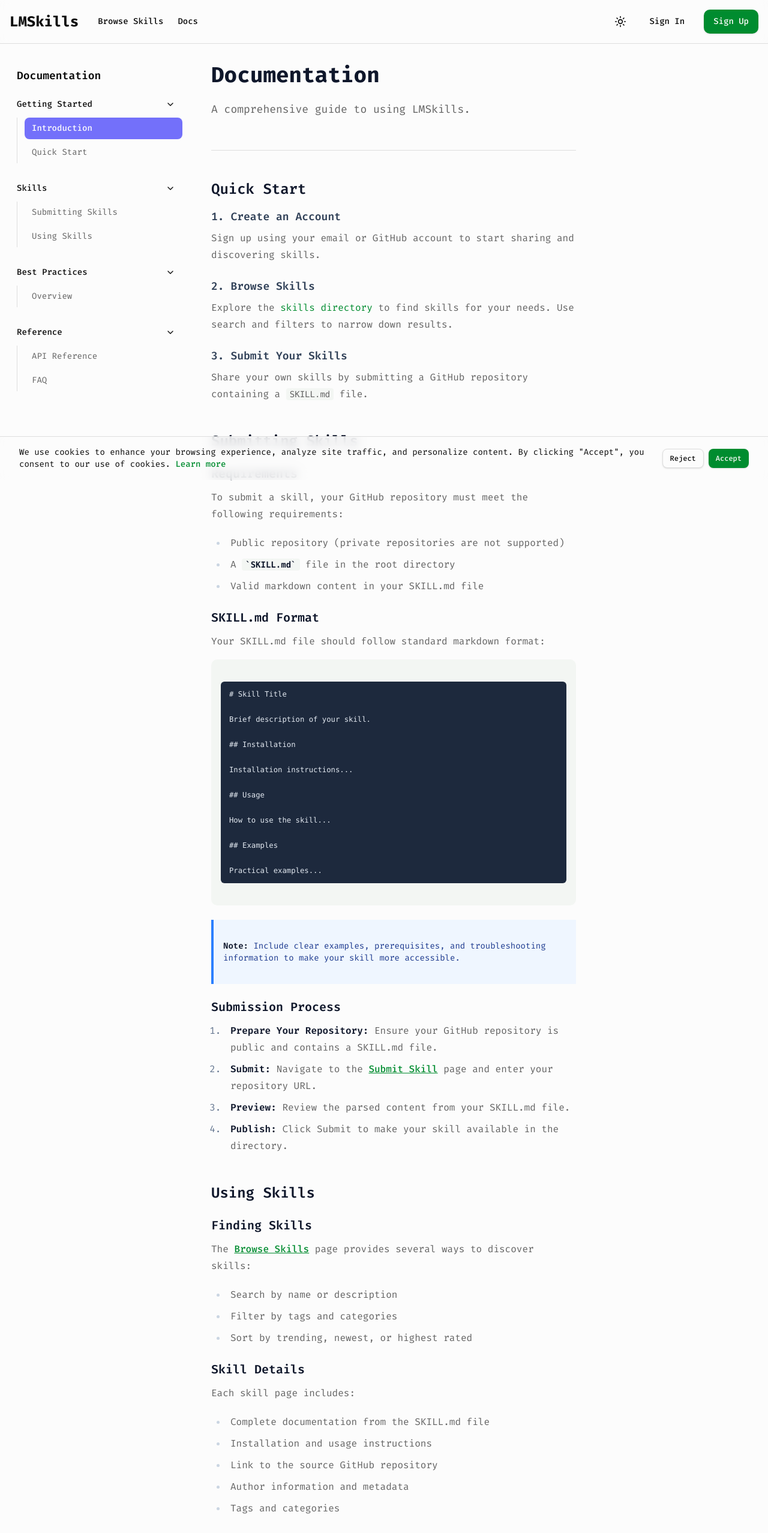
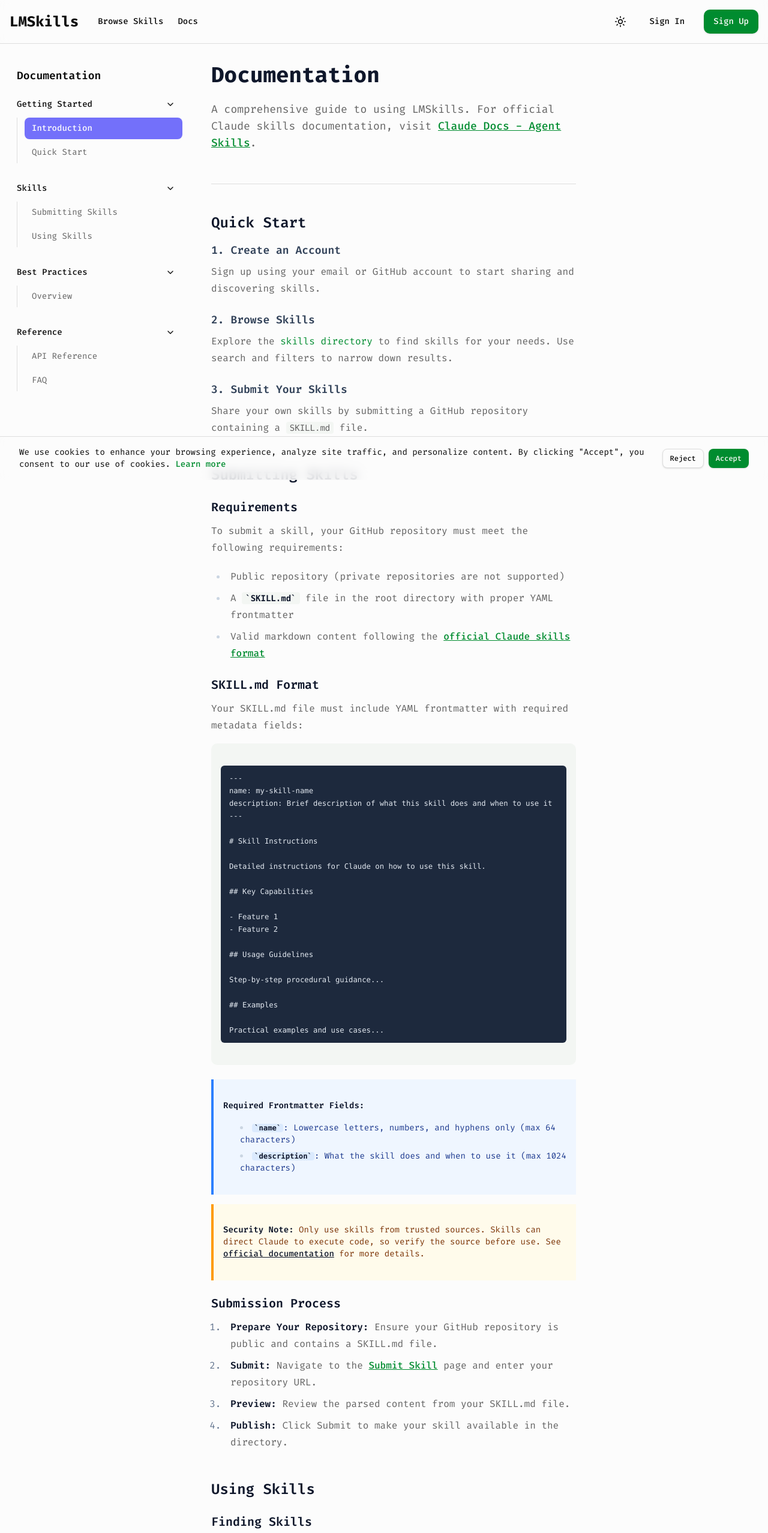
Before and after one commit to flinstonedev/lmskills, a Next.js app: page /docs in a window 1280 px wide. Shown: the top 2555 px of the page at 60% size. Built offline with nearby package versions, Linux system fonts and the light colour scheme; no server answers.

Commit message:
fix claude skills information for correctness

```diff
--- a/src/app/docs/page.tsx
+++ b/src/app/docs/page.tsx
@@ -7,7 +7,15 @@
         <div className="mb-12 pb-8 border-b">
           <h1 className="text-4xl font-bold mb-3">Documentation</h1>
           <p className="text-lg text-muted-foreground">
-            A comprehensive guide to using LMSkills.
+            A comprehensive guide to using LMSkills. For official Claude skills documentation, visit{" "}
+            <a
+              href="https://docs.claude.com/en/docs/agents-and-tools/agent-skills/overview"
+              target="_blank"
+              rel="noopener noreferrer"
+              className="text-primary hover:underline"
+            >
+              Claude Docs - Agent Skills
+            </a>.
           </p>
         </div>
 
@@ -50,38 +58,72 @@
 
           <ul className="space-y-2 text-muted-foreground mb-6">
             <li>Public repository (private repositories are not supported)</li>
-            <li>A <code className="bg-muted px-1.5 py-0.5 rounded text-sm">SKILL.md</code> file in the root directory</li>
-            <li>Valid markdown content in your SKILL.md file</li>
+            <li>A <code className="bg-muted px-1.5 py-0.5 rounded text-sm">SKILL.md</code> file in the root directory with proper YAML frontmatter</li>
+            <li>Valid markdown content following the{" "}
+              <a
+                href="https://docs.claude.com/en/docs/agents-and-tools/agent-skills/overview"
+                target="_blank"
+                rel="noopener noreferrer"
+                className="text-primary hover:underline"
+              >
+                official Claude skills format
+              </a>
+            </li>
           </ul>
 
           <h3 className="text-xl font-semibold mb-3 mt-6">SKILL.md Format</h3>
           <p className="text-muted-foreground mb-4">
-            Your SKILL.md file should follow standard markdown format:
+            Your SKILL.md file must include YAML frontmatter with required metadata fields:
           </p>
 
           <div className="bg-muted p-4 rounded-lg font-mono text-sm mb-6">
             <pre className="whitespace-pre-wrap">
-{`# Skill Title
+{`---
+name: my-skill-name
+description: Brief description of what this skill does and when to use it
+---
 
-Brief description of your skill.
+# Skill Instructions
 
-## Installation
+Detailed instructions for Claude on how to use this skill.
 
-Installation instructions...
+## Key Capabilities
 
-## Usage
+- Feature 1
+- Feature 2
 
-How to use the skill...
+## Usage Guidelines
+
+Step-by-step procedural guidance...
 
 ## Examples
 
-Practical examples...`}
+Practical examples and use cases...`}
             </pre>
           </div>
 
-          <div className="bg-blue-50 dark:bg-blue-950/30 border-l-4 border-blue-500 p-4 mb-6">
-            <p className="text-sm text-blue-900 dark:text-blue-100">
-              <strong>Note:</strong> Include clear examples, prerequisites, and troubleshooting information to make your skill more accessible.
+          <div className="bg-blue-50 dark:bg-blue-950/30 border-l-4 border-blue-500 p-4 mb-4">
+            <p className="text-sm text-blue-900 dark:text-blue-100 mb-2">
+              <strong>Required Frontmatter Fields:</strong>
+            </p>
+            <ul className="text-sm text-blue-900 dark:text-blue-100 space-y-1 list-disc list-inside">
+              <li><code className="bg-blue-100 dark:bg-blue-900 px-1 rounded">name</code>: Lowercase letters, numbers, and hyphens only (max 64 characters)</li>
+              <li><code className="bg-blue-100 dark:bg-blue-900 px-1 rounded">description</code>: What the skill does and when to use it (max 1024 characters)</li>
+            </ul>
+          </div>
+
+          <div className="bg-amber-50 dark:bg-amber-950/30 border-l-4 border-amber-500 p-4 mb-6">
+            <p className="text-sm text-amber-900 dark:text-amber-100">
+              <strong>Security Note:</strong> Only use skills from trusted sources. Skills can direct Claude to execute code, so verify the source before use. See{" "}
+              <a
+                href="https://docs.claude.com/en/docs/agents-and-tools/agent-skills/overview"
+                target="_blank"
+                rel="noopener noreferrer"
+                className="underline hover:no-underline"
+              >
+                official documentation
+              </a>{" "}
+              for more details.
             </p>
           </div>
 
@@ -176,16 +218,29 @@
         <section className="mb-12">
           <h2 className="text-2xl font-semibold mb-4 scroll-mt-24" id="api-reference">API Reference</h2>
 
-          <h3 className="text-xl font-semibold mb-3 mt-6">SKILL.md Metadata</h3>
+          <h3 className="text-xl font-semibold mb-3 mt-6">SKILL.md Architecture</h3>
           <p className="text-muted-foreground mb-4">
-            LMSkills parses your SKILL.md file to extract metadata. While most content is freeform markdown, certain conventions are recognized:
+            Claude skills use a progressive disclosure architecture with three levels:
           </p>
 
           <ul className="space-y-2 text-muted-foreground mb-6">
-            <li><strong>Title:</strong> The first H1 heading is used as the skill title</li>
-            <li><strong>Description:</strong> The first paragraph after the title becomes the skill description</li>
-            <li><strong>Sections:</strong> H2 headings create navigable sections</li>
+            <li><strong>Level 1 (Metadata):</strong> YAML frontmatter always loads (~100 tokens), containing name and description</li>
+            <li><strong>Level 2 (Instructions):</strong> Main SKILL.md content loads when triggered (&lt;5k tokens)</li>
+            <li><strong>Level 3 (Resources):</strong> Additional files (scripts, templates) load on-demand</li>
           </ul>
+
+          <p className="text-muted-foreground mb-6">
+            Learn more about the{" "}
+            <a
+              href="https://docs.claude.com/en/docs/agents-and-tools/agent-skills/overview"
+              target="_blank"
+              rel="noopener noreferrer"
+              className="text-primary hover:underline"
+            >
+              progressive disclosure architecture
+            </a>{" "}
+            in the official documentation.
+          </p>
         </section>
 
         {/* FAQ */}
@@ -210,7 +265,16 @@
             <div>
               <h3 className="text-lg font-semibold mb-2">What types of skills can I submit?</h3>
               <p className="text-muted-foreground">
-                LMSkills supports Claude skills including custom tools, prompts, workflows, and integrations that extend Claude's capabilities.
+                LMSkills supports Claude skills including modular packages of instructions, metadata, and optional resources (scripts, templates) that extend Claude&apos;s capabilities for specialized tasks. See the{" "}
+                <a
+                  href="https://docs.claude.com/en/docs/agents-and-tools/agent-skills/overview"
+                  target="_blank"
+                  rel="noopener noreferrer"
+                  className="text-primary hover:underline"
+                >
+                  official documentation
+                </a>{" "}
+                for examples.
               </p>
             </div>
 
--- a/src/app/page.tsx
+++ b/src/app/page.tsx
@@ -19,8 +19,16 @@
             <span className="text-primary">LLM Skills</span>
           </h1>
           <p className="text-lg md:text-xl text-muted-foreground leading-relaxed mb-8">
-            A platform for sharing and discovering Claude skills.
-            Create, share, and explore powerful LLM capabilities.
+            A platform for sharing and discovering{" "}
+            <a
+              href="https://docs.claude.com/en/docs/agents-and-tools/agent-skills/overview"
+              target="_blank"
+              rel="noopener noreferrer"
+              className="text-primary hover:underline"
+            >
+              Claude skills
+            </a>
+            . Create, share, and explore modular capabilities that extend Claude&apos;s functionality.
           </p>
           <div className="flex flex-col sm:flex-row gap-4 justify-center">
             <Button asChild size="lg" variant="gradient">
@@ -58,8 +66,17 @@
               </CardHeader>
               <CardContent>
                 <CardDescription>
-                  Currently focused on Claude skills. Share and discover
-                  capabilities that extend Claude's functionality.
+                  Currently focused on{" "}
+                  <a
+                    href="https://docs.claude.com/en/docs/agents-and-tools/agent-skills/overview"
+                    target="_blank"
+                    rel="noopener noreferrer"
+                    className="text-primary hover:underline"
+                  >
+                    Claude skills
+                  </a>
+                  . Share and discover modular capabilities that package
+                  instructions, metadata, and resources for specialized tasks.
                 </CardDescription>
               </CardContent>
             </Card>
@@ -93,8 +110,17 @@
               <div>
                 <h3 className="text-lg font-medium mb-2">Submit Your Skill</h3>
                 <p className="text-sm text-muted-foreground leading-relaxed">
-                  Share your GitHub repository URL with your skill's SKILL.md
-                  file. We'll automatically parse and display it.
+                  Share your GitHub repository URL with a SKILL.md file containing
+                  instructions and metadata. Learn more in the{" "}
+                  <a
+                    href="https://docs.claude.com/en/docs/agents-and-tools/agent-skills/overview"
+                    target="_blank"
+                    rel="noopener noreferrer"
+                    className="text-primary hover:underline"
+                  >
+                    Claude skills documentation
+                  </a>
+                  .
                 </p>
               </div>
             </div>
```
